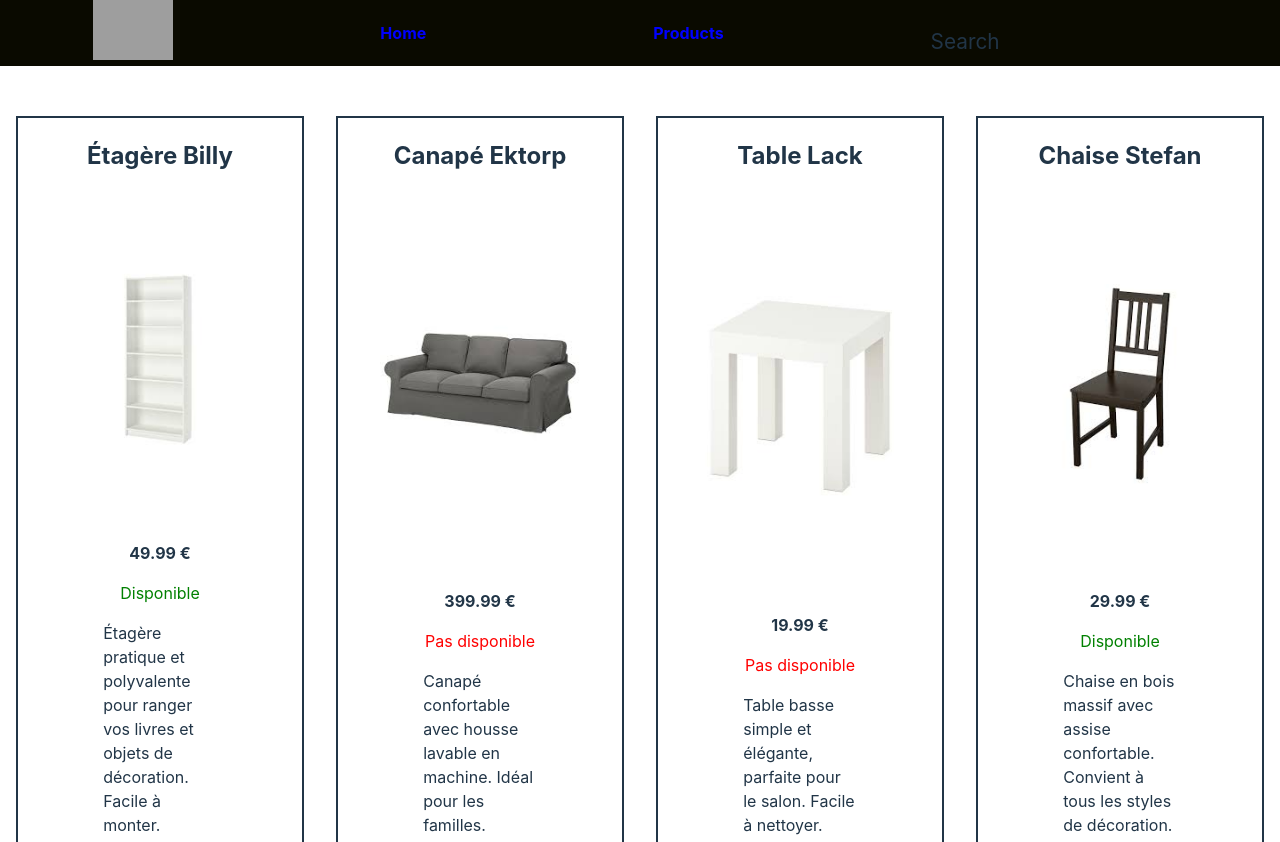
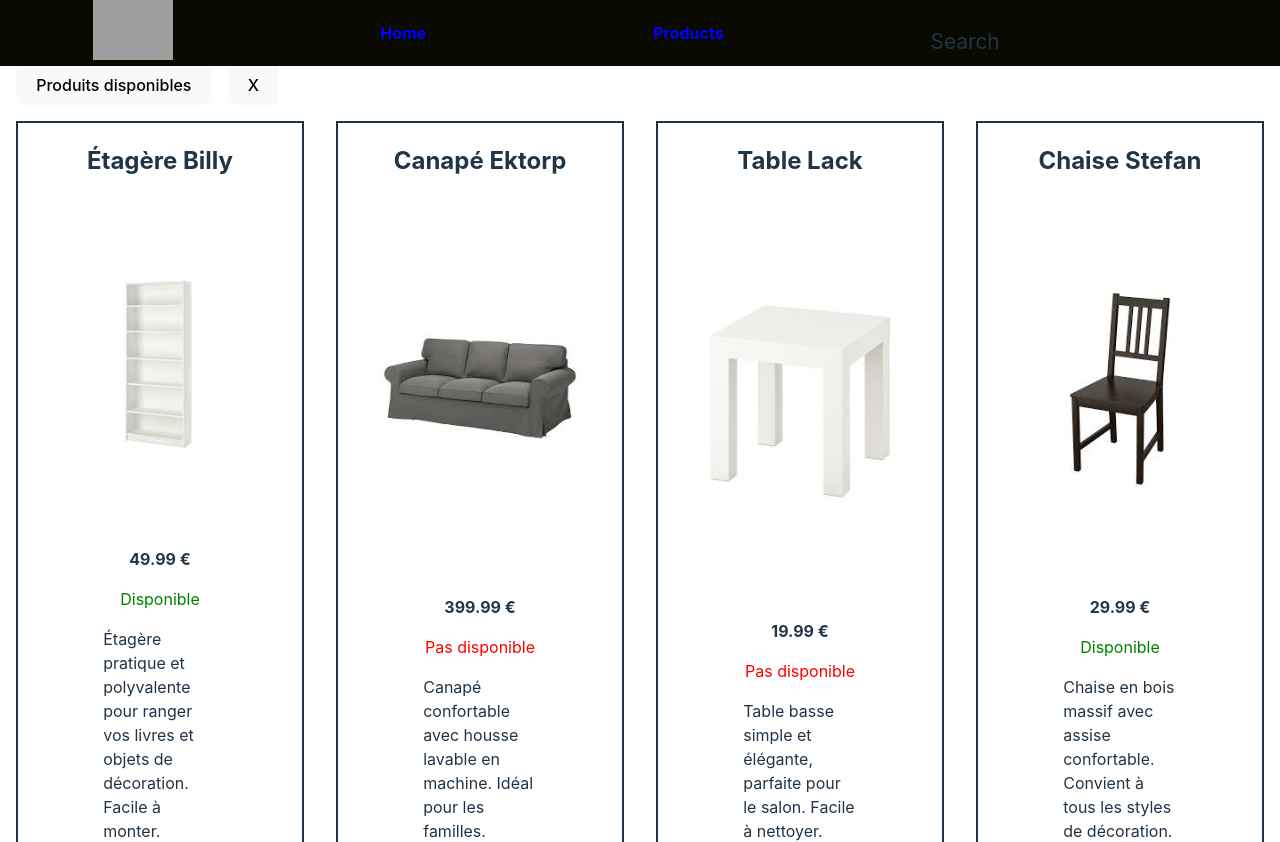
Before and after one commit to alexandreLebeau/workshopReact, a React (Vite) app: page / in a window 1280 px wide. Shown: the top 842 px of the page. Built offline with nearby package versions, Linux system fonts and the light colour scheme; grey boxes are pictures that could not be loaded.

Commit message:
filtre dispo

```diff
--- a/src/App.css
+++ b/src/App.css
@@ -63,6 +63,11 @@
   }
 }
 
+button {
+  margin-top: 4em;
+  margin-left: 1em;
+}
+
 @media (prefers-reduced-motion: no-preference) {
   a:nth-of-type(2) .logo {
     animation: logo-spin infinite 20s linear;
--- a/src/App.jsx
+++ b/src/App.jsx
@@ -7,6 +7,15 @@
 function App() {
   const [arrayOfFurnituresFiltered, setArrayOfFurnituresFiltered] =
     useState(data);
+  const handleClick = () => {
+    const dispoFiltered = data.filter(
+      (furniture) => furniture.disponibilité === true
+    );
+    setArrayOfFurnituresFiltered(dispoFiltered);
+  };
+  const handleReturn = () => {
+    setArrayOfFurnituresFiltered(data);
+  };
 
   return (
     <>
@@ -14,6 +23,10 @@
         data={data}
         setArrayOfFurnituresFiltered={setArrayOfFurnituresFiltered}
       />
+      <section>
+        <button onClick={handleClick}>Produits disponibles</button>
+        <button onClick={handleReturn}>X</button>
+      </section>
       <div className="productsList">
         <ItemList data={arrayOfFurnituresFiltered} />
       </div>
--- a/src/index.css
+++ b/src/index.css
@@ -59,7 +59,7 @@
   margin: auto;
 }
 .productsList {
-  margin-top: 100px;
+  margin-top: 0px;
   display: grid;
   grid-template-columns: repeat(4, 1fr);
   grid-template-rows: repeat(6, 1fr);
```
Also changed, not shown: src/components/Navbar.css (deleted).
